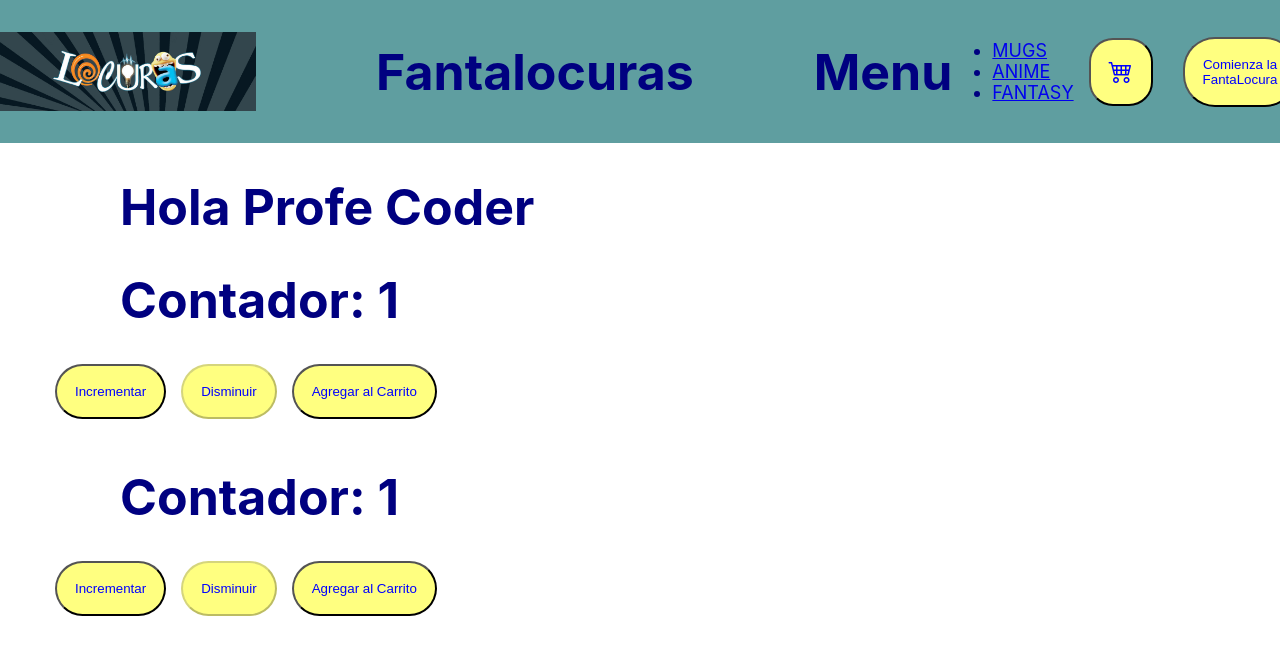
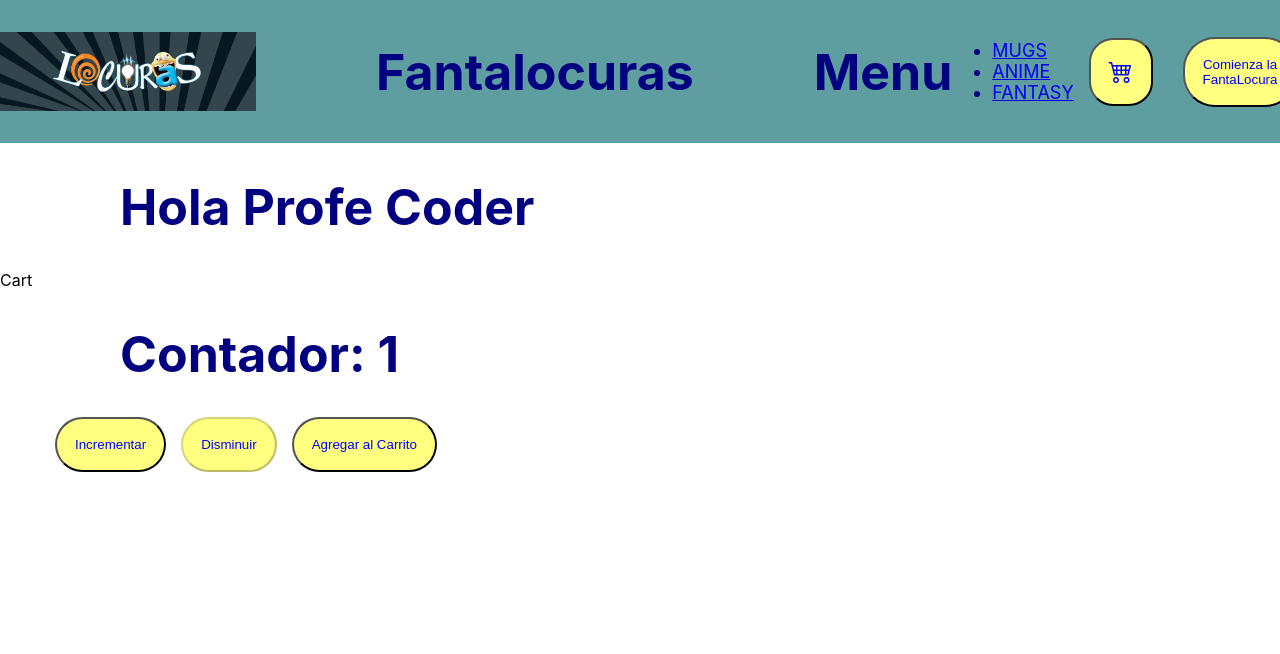
Before and after one commit to Mariangel86/fantalocuras-antequera, a React (Create React App) app: page /Cart in a window 1280 px wide. Shown: the top 654 px of the page. Built offline with nearby package versions, Linux system fonts and the light colour scheme.

Commit message:
changes of tuesday

```diff
--- a/src/App.js
+++ b/src/App.js
@@ -7,6 +7,7 @@ import NavBar from './componentes/NavBar';
 import ContadorFuncional from './componentes/ContadorFuncional2';
 import Items from './componentes/Items';
 import ItemDetalleContenedor from './componentes/ItemDetalleContenedor';
+import Cart from './componentes/Cart';
 
 const App = () => {
   const ejemplos=[
@@ -42,7 +43,7 @@ useEffect(() => {
     <Routes>
       <Route path='/' element= {<ItemDetalleContenedor/>}/>
       <Route path='/*' element= {<Items productos={productos}/>}/>
-      <Route path='/Cart' element={<ContadorFuncional cantidadAincrementar={1} cantidadAdisminuir= {1} stock={8} onAdd={onAdd} initial={1}/>}></Route>
+      <Route path='/Cart' element={<Cart/>}></Route>
 
       </Routes>
       <ContadorFuncional cantidadAincrementar={1} cantidadAdisminuir= {1} stock={8} onAdd={onAdd} initial={1}/>
--- /dev/null
+++ b/src/componentes/Cart.js
@@ -0,0 +1,6 @@
+const Cart =()=>{
+    return(
+        <p>Cart</p>
+        );
+}
+export default Cart;
```
